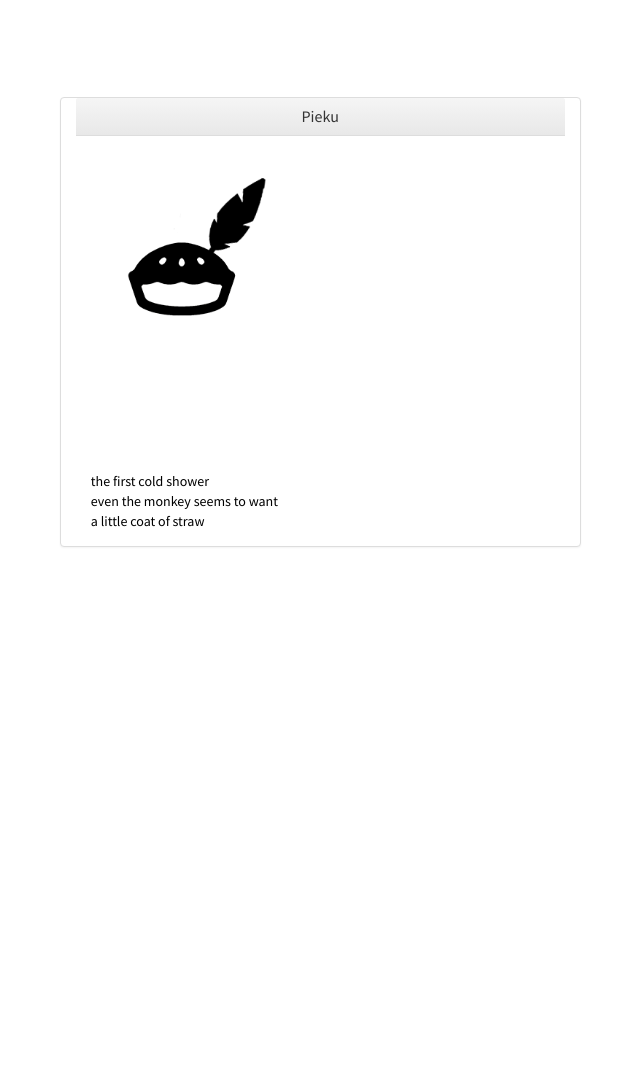
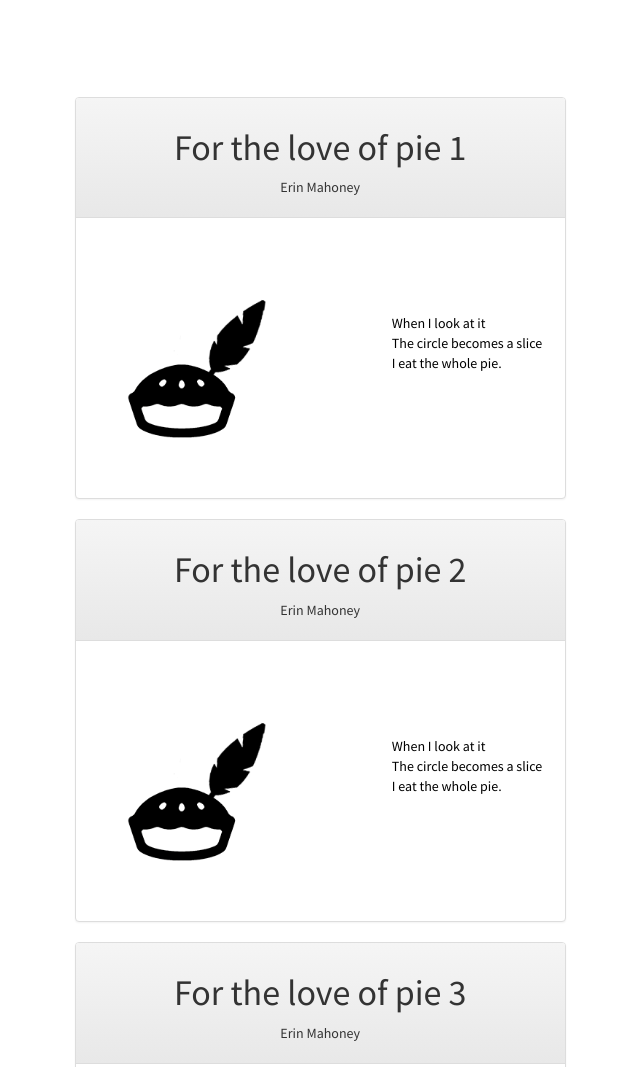
Before and after one commit to erintherad/pieku, a plain HTML site: page index.html in a window 1280 px wide. Shown: the part 1213-2280 px from the top of the page, without its empty margins (476-1116 px from the left). Before the commit the page ends 1780 px from the top, so only its background shows below. Drawn offline with nearby package versions, Linux system fonts and the light colour scheme.

Commit message:
Added list template and seed data in default panels

```diff
--- a/index.html
+++ b/index.html
@@ -89,17 +89,7 @@
 			<div class="col-md-2"></div>
 			<div class="col-md-2 pieku-list-nav"></div>
 			<div class="col-md-1"></div>
-			<div class="col-md-5 pieku-list-panel panel panel-default ">
-				<div class="panel-heading">
-					<h3 class="panel-title text-center">Pieku</h3>
-				</div>
-				<div class="col-md-6 piekuListImg"></div>
-				<div class="col-md-6 panel-body">
-					the first cold shower<br>
-					even the monkey seems to want<br>
-					a little coat of straw
-				</div>
-			</div>
+			<div class="col-md-5" id="pieku-list-panel"></div>
 			<div class="col-md-2"></div>
 		</div>
 	</div>
@@ -116,5 +106,24 @@
 	<!-- Custom script sheet -->
 	<script src="script.js"></script>
 
+	<!-- underscore template -->
+	<script type="text/template" id="post-template">
+		<div class="panel panel-default">
+			<div class="panel-heading text-center">
+				<p>
+					<h1><%= title %></h1>
+				</p>
+				<p>
+					<span><%= author %></span>
+				</p>
+			</div>
+			<div class="panel-body piekuListImg">
+				<p>
+					<span><%= post %></span>
+				</p>
+			</div>
+		</div>
+	</script>
+
 </body>
 </html>
--- a/script.js
+++ b/script.js
@@ -1,4 +1,26 @@
 $(function() {
+
+	// element to hold the list of piekus
+	var $pieList = $('#pieku-list-panel')
+
+	// post template
+	var postTemplate = _.template($('#post-template').html());
+
+	// sample posts
+	var posts = [
+		{title:"For the love of pie 1" , author: "Erin Mahoney", post: "When I look at it" + "<br>" + "The circle becomes a slice" + "<br>" + "I eat the whole pie."},
+		{title:"For the love of pie 2" , author: "Erin Mahoney", post: "When I look at it" + "<br>" + "The circle becomes a slice" + "<br>" + "I eat the whole pie."},
+		{title:"For the love of pie 3" , author: "Erin Mahoney", post: "When I look at it" + "<br>" + "The circle becomes a slice" + "<br>" + "I eat the whole pie."}
+	];
+
+	// append existing posts (from posts) to $pieList.
+	// '_.each' is an "iterator" function provided by Underscore.js
+	_.each(posts, function(post, index) {
+		var $post = $(postTemplate(post));
+		$post.attr('data-index', index);
+		$pieList.append($post);
+	});
+
 
 
 
--- a/style.css
+++ b/style.css
@@ -119,4 +119,10 @@ hr.small {
 }
 .panel-body {
 	margin-top: 80px;
+	display: block;
 }
+
+.panel-body p {
+	width: 200px;
+	margin-left: 250px;
+}
```
